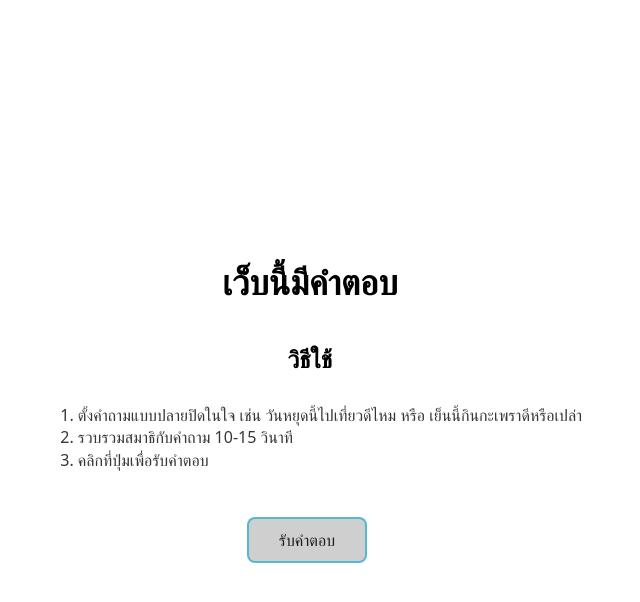
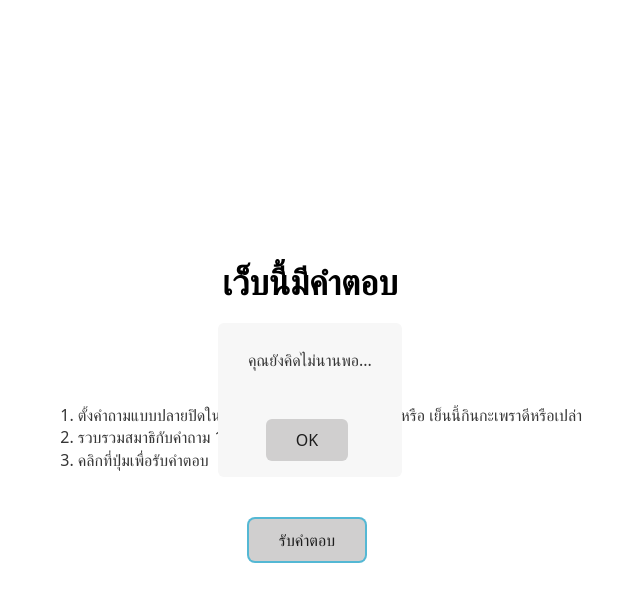
Before and after one commit to narze/the-web-of-answers, a SvelteKit app: page / in a window 1280 px wide. Both pictures are taken after a click on the button "รับคำตอบ". Shown: the top 602 px of the page, without its empty margins (330-970 px from the left). Built offline with nearby package versions, Linux system fonts and the light colour scheme.

Commit message:
Use native dialog

```diff
--- a/src/routes/+page.svelte
+++ b/src/routes/+page.svelte
@@ -5,11 +5,12 @@
 	const entriesCount = entriesJson.entries.length;
 
 	let longEnough = false;
+	let openDialog = false;
 	let timeout: NodeJS.Timeout;
 
 	function handleClick() {
 		if (!longEnough) {
-			alert('คุณยังคิดไม่นานพอ...');
+			openDialog = true;
 			return;
 		}
 
@@ -40,4 +41,11 @@
 	</ol>
 
 	<button on:click={handleClick}>รับคำตอบ</button>
+
+	<dialog open={openDialog}>
+		<p>คุณยังคิดไม่นานพอ...</p>
+		<form on:submit={() => (openDialog = false)}>
+			<center><button>OK</button></center>
+		</form>
+	</dialog>
 </main>
```
